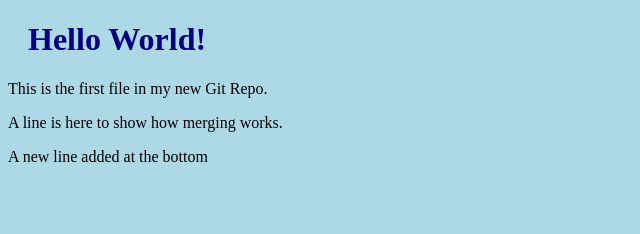
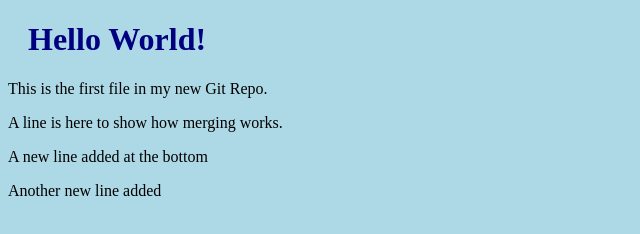
Before and after one commit to gamerz0264/hello-world, a plain HTML site: page index.html in a window 1280 px wide. Shown: the whole page, without its empty margins (0-640 px from the left). Drawn offline with Linux system fonts and the light colour scheme.

Commit message:
another new line of code added here

```diff
--- a/index.html
+++ b/index.html
@@ -11,5 +11,6 @@
     <p>This is the first file in my new Git Repo.</p>
     <p>A line is here to show how merging works.</p>
     <p>A new line added at the bottom</p>
+    <p>Another new line added</p>
 </body>
 </html>
```
